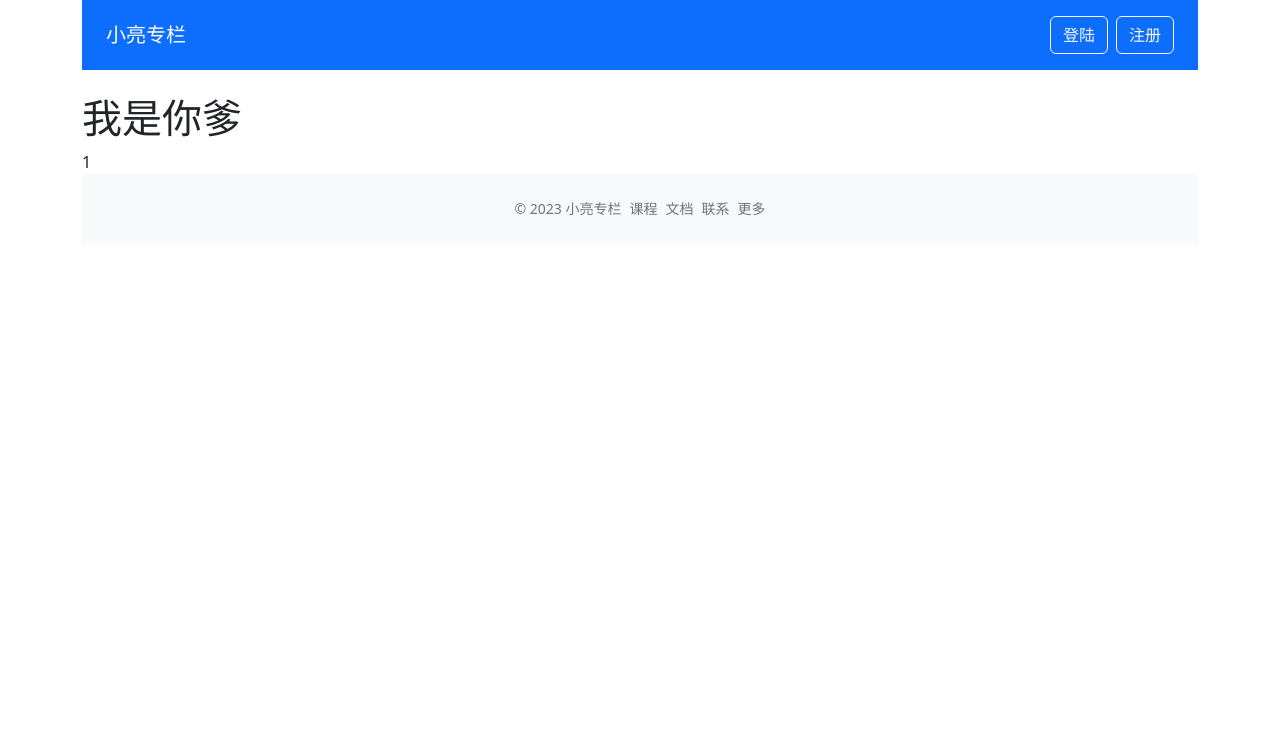
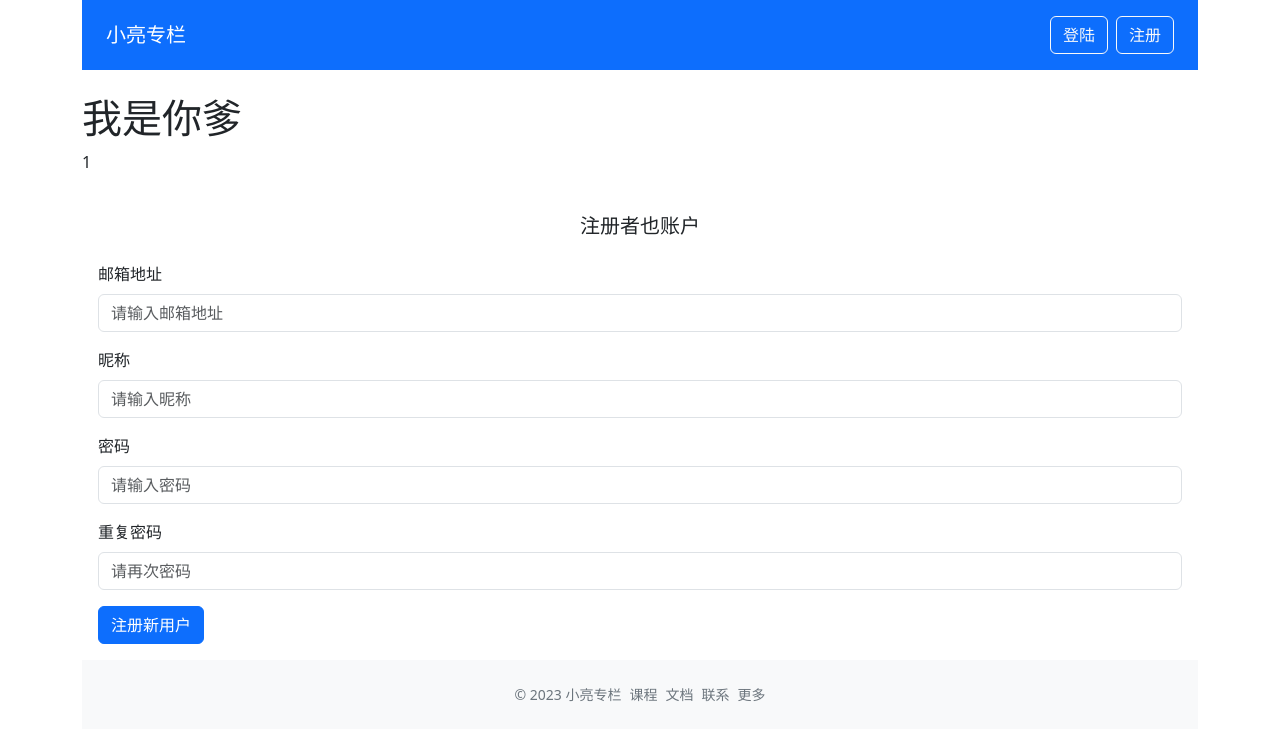
Before and after one commit to CN-L/reconfiguration-zheye, a Vue app: page /setup in a window 1280 px wide. Shown: the top 740 px of the page. Built offline with nearby package versions, Linux system fonts and the light colour scheme.

Commit message:
feat($add): 增加了注册页面
通过自定义规则实现 input组件里直接调用方法就行

```diff
--- a/src/components/GlobalHeader.vue
+++ b/src/components/GlobalHeader.vue
@@ -3,7 +3,7 @@
     <router-link to="login" class="navbar-brand">小亮专栏</router-link>
     <ul v-if="!user.isLogin" class="list-inline mb-0">
       <li class="list-inline-item"><router-link to="/login" class="btn btn-outline-light my-2">登陆</router-link></li>
-      <li class="list-inline-item"><router-link to="/login" class="btn btn-outline-light my-2">注册</router-link></li>
+      <li class="list-inline-item"><router-link to="/setup" class="btn btn-outline-light my-2">注册</router-link></li>
     </ul>
     <ul v-else class="list-inline mb-0">
       <li class="list-inline-item">
--- a/src/components/ValidateInput.vue
+++ b/src/components/ValidateInput.vue
@@ -17,10 +17,11 @@
 export type TagType = 'input' | 'textarea'
 
 interface RuleProp {
-  type: 'required' | 'email' | 'range', // 字面量
+  type: 'required' | 'email' | 'range' | 'custom', // 字面量
   message?: string,
   min?: RangeProp,
-  max?: RangeProp
+  max?: RangeProp,
+  validator?: () => boolean
 }
 export type RulesProp = RuleProp[]
 export default defineComponent({
@@ -63,6 +64,9 @@
             case 'email':
               passed = emailReg.test(inputRef.val)
               break
+            case 'custom':
+              passed = rule.validator ? rule.validator() : true
+              break
             case 'range':
               // 最小数
               if (rule.min && (inputRef.val.length < rule.min.length)) {
--- a/src/router/index.ts
+++ b/src/router/index.ts
@@ -25,6 +25,12 @@
       name: 'create',
       meta: { requiredLogin: true },
       component: () => import('@/views/CreatePost.vue')
+    },
+    {
+      path: '/setup',
+      name: 'setUp',
+      meta: { requiredLogin: false },
+      component: () => import('@/views/Setup.vue')
     }
   ]
 })
--- /dev/null
+++ b/src/views/Setup.vue
@@ -0,0 +1,113 @@
+<template>
+    <div class="signup-page mx-auto p-3 w-330">
+      <h5 class="my-4 text-center">注册者也账户</h5>
+      <validate-form @form-submit="onFormSubmit">
+        <div class="mb-3">
+          <label class="form-label">邮箱地址</label>
+          <validate-input
+            :rules="emailRules" v-model="formData.email"
+            placeholder="请输入邮箱地址"
+            type="text"
+          />
+        </div>
+        <div class="mb-3">
+          <label class="form-label">昵称</label>
+          <validate-input
+            :rules="nameRules" v-model="formData.nickName"
+            placeholder="请输入昵称"
+            type="text"
+          />
+        </div>
+        <div class="mb-3">
+          <label class="form-label">密码</label>
+          <validate-input
+            type="password"
+            placeholder="请输入密码"
+            :rules="passwordRules"
+            v-model="formData.password"
+          />
+        </div>
+        <div class="mb-3">
+          <label class="form-label">重复密码</label>
+          <validate-input
+            type="password"
+            placeholder="请再次密码"
+            :rules="repeatPasswordRules"
+            v-model="formData.repeatPassword"
+          />
+        </div>
+        <template #submit>
+          <button type="submit" class="btn btn-primary btn-block btn-large">注册新用户</button>
+        </template>
+      </validate-form>
+    </div>
+  </template>
+<script lang="ts">
+import { defineComponent, reactive } from 'vue'
+import { useRouter } from 'vue-router'
+import axios from 'axios'
+import ValidateInput, { RulesProp } from '../components/ValidateInput.vue'
+import ValidateForm from '@/components/ValidateForm.vue'
+import createMessage from '@/hooks/createMessage'
+export default defineComponent({
+  name: 'setUp',
+  setup () {
+    const formData = reactive({
+      email: '',
+      nickName: '',
+      password: '',
+      repeatPassword: ''
+    })
+    const router = useRouter()
+    const emailRules: RulesProp = [
+      { type: 'required', message: '电子邮箱地址不能为空' },
+      { type: 'email', message: '请输入正确的电子邮箱格式' }
+    ]
+    const nameRules: RulesProp = [
+      { type: 'required', message: '昵称不能为空' }
+    ]
+    const passwordRules: RulesProp = [
+      { type: 'required', message: '密码不能为空' }
+    ]
+    const repeatPasswordRules: RulesProp = [
+      { type: 'required', message: '重复密码不能为空' },
+      {
+        type: 'custom',
+        validator: () => {
+          return formData.password === formData.repeatPassword
+        },
+        message: '密码不相同'
+      }
+    ]
+    const onFormSubmit = (result: boolean) => {
+      if (result) {
+        const payload = {
+          email: formData.email,
+          password: formData.password,
+          nickName: formData.nickName
+        }
+        axios.post('/users/', payload).then(data => {
+          createMessage('注册成功 正在跳转登录页面', 'success', 2000)
+          setTimeout(() => {
+            router.push('/login')
+          }, 2000)
+        }).catch(e => {
+          console.log(e)
+        })
+      }
+    }
+    return {
+      emailRules,
+      nameRules,
+      passwordRules,
+      repeatPasswordRules,
+      onFormSubmit,
+      formData
+    }
+  },
+  components: {
+    ValidateForm,
+    ValidateInput
+  }
+})
+</script>
```
